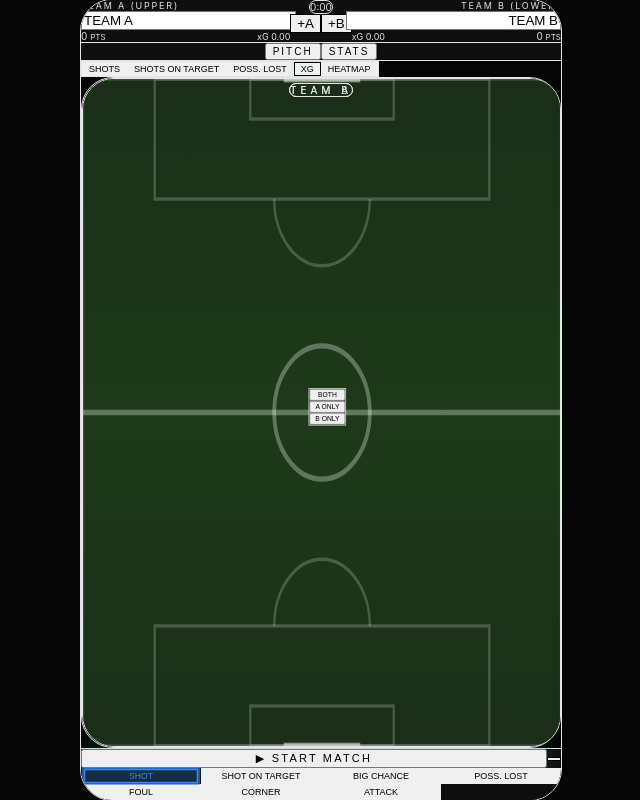
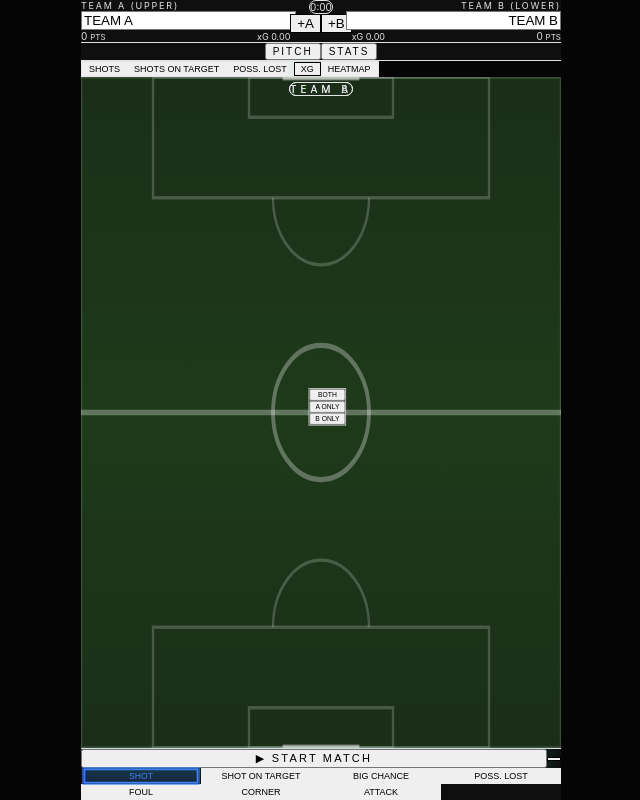
Before and after one commit to ademnavis/Pitchside, a React (Vite) app: page / in a window 1280 px wide. Shown: the whole page, without its empty margins (319-959 px from the left). Built offline with nearby package versions, Linux system fonts and the light colour scheme.

Commit message:
Remove rounded borders and corners from the design

```diff
--- a/src/App.tsx
+++ b/src/App.tsx
@@ -44,7 +44,7 @@ function App() {
 
   return (
     <div className="h-screen w-screen bg-black p-2 sm:p-3 flex items-center justify-center overflow-hidden font-sans">
-      <div className="flex flex-col h-full w-full max-w-[480px] bg-[#050505] text-[#e4e4e7] rounded-[32px] border border-white/[0.05] overflow-hidden shadow-2xl">
+      <div className="flex flex-col h-full w-full max-w-[480px] bg-[#050505] text-[#e4e4e7] overflow-hidden shadow-2xl">
         {/* 1. Technical Header: Inputs & Scoreboard */}
         <div className="bg-[#0f0f0f] border-b border-white/[0.05] px-5 py-5 shrink-0 relative overflow-hidden">
           <div className="absolute top-0 left-1/2 -translate-x-1/2 w-48 h-1 bg-emerald-500/20 blur-xl" />
@@ -138,7 +138,7 @@ function App() {
               </div>
 
               {/* Tactical Pitch Viewer */}
-              <div className="flex-1 bg-[#0a0a0a] border border-white/[0.05] rounded-[32px] p-2 relative flex items-center justify-center overflow-hidden shadow-2xl">
+              <div className="flex-1 bg-[#0a0a0a] p-2 relative flex items-center justify-center overflow-hidden">
                 <Pitch
                   events={state.events}
                   onPitchTap={addEvent}
--- a/src/components/Pitch.tsx
+++ b/src/components/Pitch.tsx
@@ -94,7 +94,7 @@ const Pitch: React.FC<PitchProps> = ({ events, onPitchTap, filters, activeTeam,
         </span>
       </div>
 
-      <div className="pitch-container w-full h-full shadow-2xl rounded-[32px] overflow-hidden border border-white/10 glass-card relative">
+      <div className="pitch-container w-full h-full shadow-2xl overflow-hidden glass-card relative bg-[#1a2e18]">
         <svg
           ref={svgRef}
           viewBox="0 0 100 100"
```
